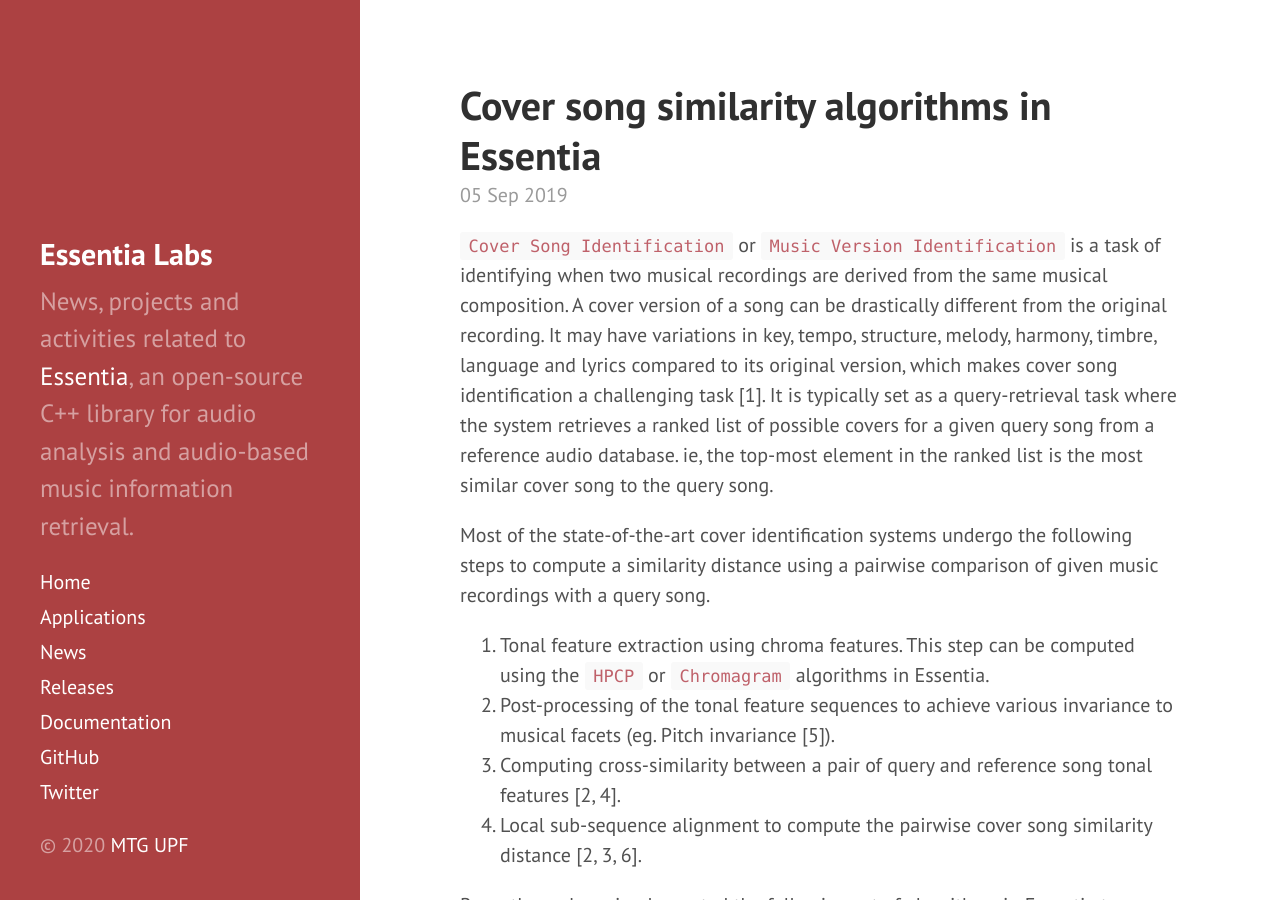
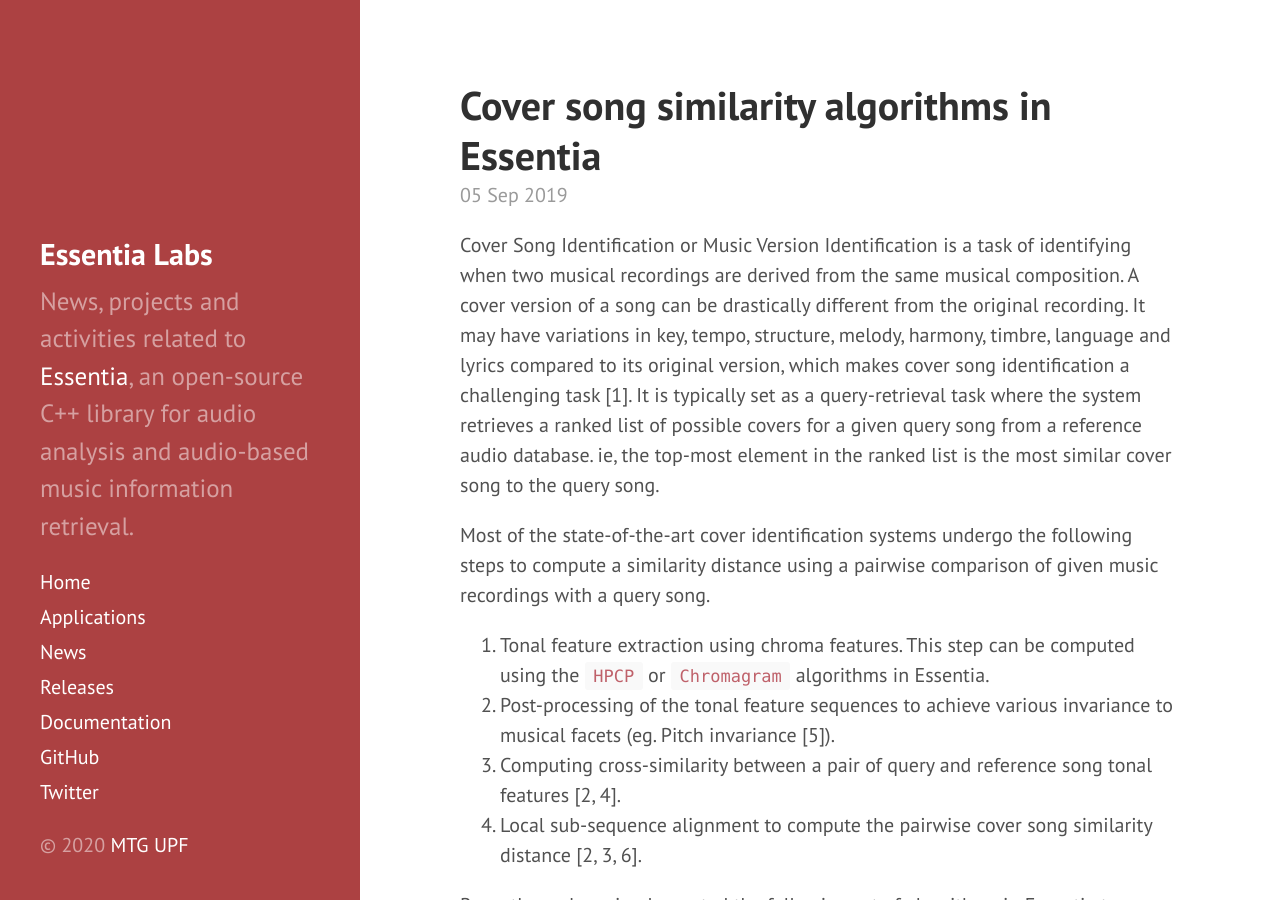
Before and after one commit to pabloEntropia/essentia-labs, a Jekyll site: the page built from _posts/2019-09-05-cover-song-similarity.md, in a window 1280 px wide and 900 px high. Built offline with Jekyll 4.4.1, drawn with Linux system fonts in a browser that asks for light colours.

Commit message:
Fix formatting
Inconsistent use of code blocks

```diff
--- a/_posts/2019-09-05-cover-song-similarity.md
+++ b/_posts/2019-09-05-cover-song-similarity.md
@@ -6,7 +6,7 @@
 ---
 
 
-`Cover Song Identification` or `Music Version Identification` is a task of identifying when two musical recordings are derived from the same musical composition. A cover version of a song can be drastically different from the original recording. It may have variations in key, tempo, structure, melody, harmony, timbre, language and lyrics compared to its original version, which makes cover song identification a challenging task [1]. It is typically set as a query-retrieval task where the system retrieves a ranked list of possible covers for a given query song from a reference audio database. ie, the top-most element in the ranked list is the most similar cover song to the query song.
+Cover Song Identification or Music Version Identification is a task of identifying when two musical recordings are derived from the same musical composition. A cover version of a song can be drastically different from the original recording. It may have variations in key, tempo, structure, melody, harmony, timbre, language and lyrics compared to its original version, which makes cover song identification a challenging task [1]. It is typically set as a query-retrieval task where the system retrieves a ranked list of possible covers for a given query song from a reference audio database. ie, the top-most element in the ranked list is the most similar cover song to the query song.
 
 Most of the state-of-the-art cover identification systems undergo the following steps to compute a similarity distance using a pairwise comparison of given music recordings with a query song.
 
```
